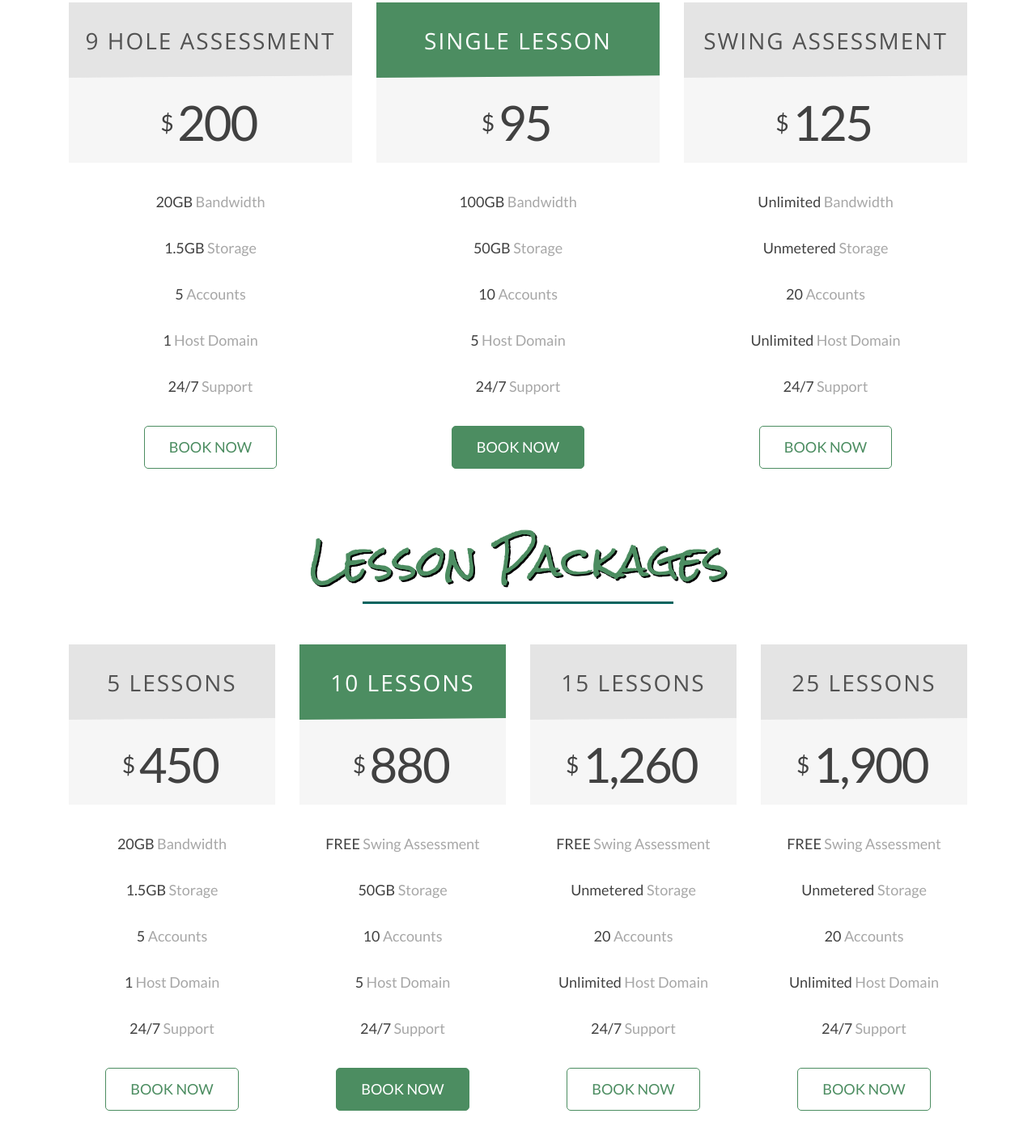
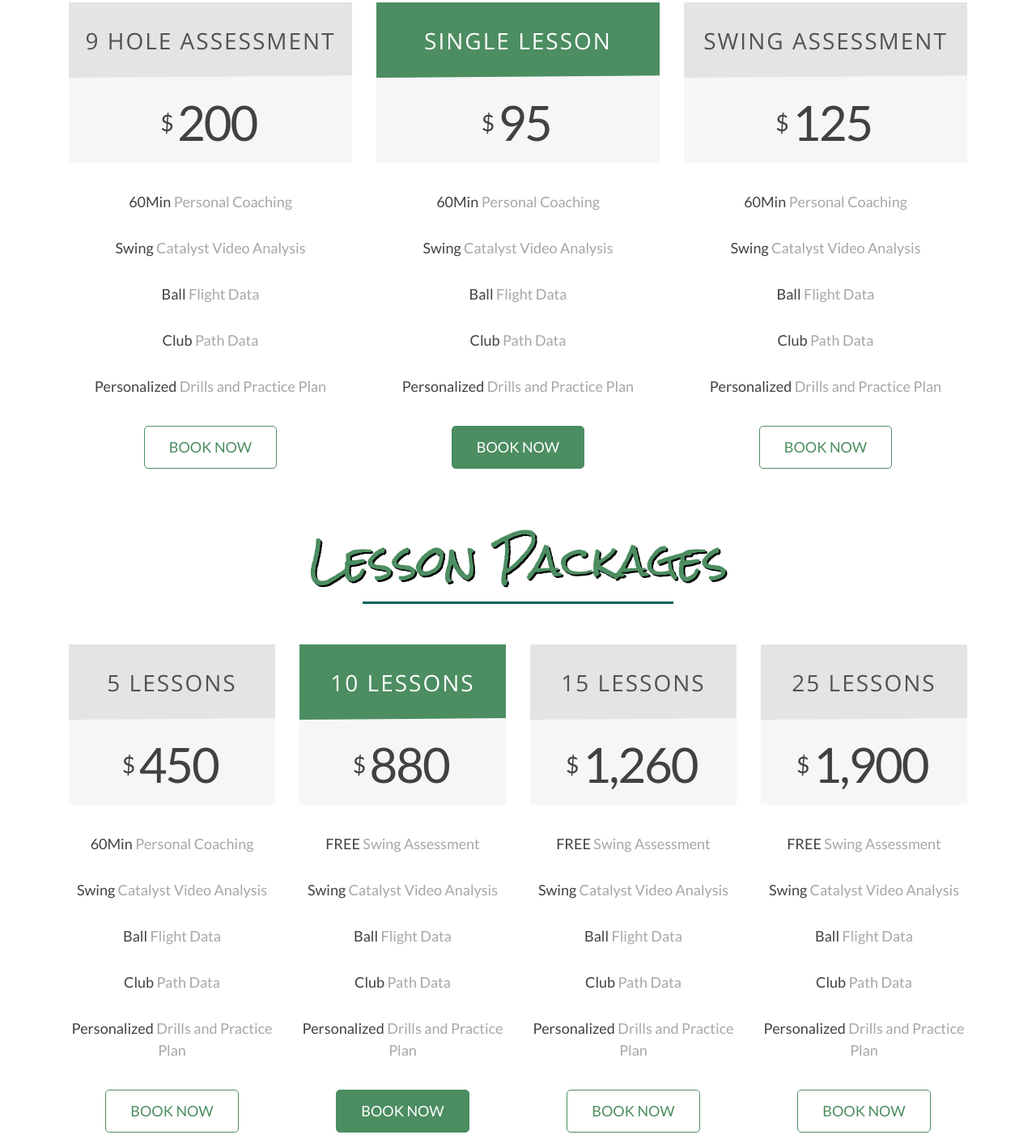
Before and after one commit to Neotek32/grundemangolf, a website: page lessons.html in a window 1280 px wide. Shown: the part 1206-2608 px from the top of the page at 81% size. Drawn offline with nearby package versions, Linux system fonts and the light colour scheme; a web font is replaced by a local one.

Commit message:
Updated Lesson Card Verbiage

```diff
--- a/lessons.html
+++ b/lessons.html
@@ -95,11 +95,11 @@
                         </div>
                         <div class="mypricing_feature_list">
                             <ul>
-                                <li><span>20GB</span> Bandwidth</li>
-                                <li><span>1.5GB</span> Storage</li>
-                                <li><span>5</span> Accounts</li>
-                                <li><span>1</span> Host Domain</li>
-                                <li><span>24/7</span> Support</li>
+                                <li><span>60Min</span> Personal Coaching</li>
+                                <li><span>Swing</span> Catalyst Video Analysis</li>
+                                <li><span>Ball</span> Flight Data</li>
+                                <li><span>Club</span> Path Data</li>
+                                <li><span>Personalized</span> Drills and Practice Plan</li>
                             </ul>
                         </div>
                         <div class="mypricing_price_btn clearfix"> <a class="" href="contact.html">Book Now</a> </div>
@@ -116,11 +116,11 @@
                         </div>
                         <div class="mypricing_feature_list">
                             <ul>
-                                <li><span>100GB</span> Bandwidth</li>
-                                <li><span>50GB</span> Storage</li>
-                                <li><span>10</span> Accounts</li>
-                                <li><span>5</span> Host Domain</li>
-                                <li><span>24/7</span> Support</li>
+                                <li><span>60Min</span> Personal Coaching</li>
+                                <li><span>Swing</span> Catalyst Video Analysis</li>
+                                <li><span>Ball</span> Flight Data</li>
+                                <li><span>Club</span> Path Data</li>
+                                <li><span>Personalized</span> Drills and Practice Plan</li>
                             </ul>
                         </div>
                         <div class="mypricing_price_btn clearfix"> <a class="" href="contact.html">Book Now</a> </div>
@@ -137,11 +137,11 @@
                         </div>
                         <div class="mypricing_feature_list">
                             <ul>
-                                <li><span>Unlimited</span> Bandwidth</li>
-                                <li><span>Unmetered</span> Storage</li>
-                                <li><span>20</span> Accounts</li>
-                                <li><span>Unlimited</span> Host Domain</li>
-                                <li><span>24/7</span> Support</li>
+                                <li><span>60Min</span> Personal Coaching</li>
+                                <li><span>Swing</span> Catalyst Video Analysis</li>
+                                <li><span>Ball</span> Flight Data</li>
+                                <li><span>Club</span> Path Data</li>
+                                <li><span>Personalized</span> Drills and Practice Plan</li>
                             </ul>
                         </div>
                         <div class="mypricing_price_btn clearfix"> <a class="" href="contact.html">Book Now</a> </div>
@@ -169,11 +169,11 @@
                         </div>
                         <div class="mypricing_feature_list">
                             <ul>
-                                <li><span>20GB</span> Bandwidth</li>
-                                <li><span>1.5GB</span> Storage</li>
-                                <li><span>5</span> Accounts</li>
-                                <li><span>1</span> Host Domain</li>
-                                <li><span>24/7</span> Support</li>
+                                <li><span>60Min</span> Personal Coaching</li>
+                                <li><span>Swing</span> Catalyst Video Analysis</li>
+                                <li><span>Ball</span> Flight Data</li>
+                                <li><span>Club</span> Path Data</li>
+                                <li><span>Personalized</span> Drills and Practice Plan</li>
                             </ul>
                         </div>
                         <div class="mypricing_price_btn clearfix"> <a class="" href="contact.html">Book Now</a> </div>
@@ -191,10 +191,10 @@
                         <div class="mypricing_feature_list">
                             <ul>
                                 <li><span>FREE</span> Swing Assessment</li>
-                                <li><span>50GB</span> Storage</li>
-                                <li><span>10</span> Accounts</li>
-                                <li><span>5</span> Host Domain</li>
-                                <li><span>24/7</span> Support</li>
+                                <li><span>Swing</span> Catalyst Video Analysis</li>
+                                <li><span>Ball</span> Flight Data</li>
+                                <li><span>Club</span> Path Data</li>
+                                <li><span>Personalized</span> Drills and Practice Plan</li>
                             </ul>
                         </div>
                         <div class="mypricing_price_btn clearfix"> <a class="" href="contact.html">Book Now</a> </div>
@@ -212,10 +212,10 @@
                         <div class="mypricing_feature_list">
                             <ul>
                                 <li><span>FREE</span> Swing Assessment</li>
-                                <li><span>Unmetered</span> Storage</li>
-                                <li><span>20</span> Accounts</li>
-                                <li><span>Unlimited</span> Host Domain</li>
-                                <li><span>24/7</span> Support</li>
+                                <li><span>Swing</span> Catalyst Video Analysis</li>
+                                <li><span>Ball</span> Flight Data</li>
+                                <li><span>Club</span> Path Data</li>
+                                <li><span>Personalized</span> Drills and Practice Plan</li>
                             </ul>
                         </div>
                         <div class="mypricing_price_btn clearfix"> <a class="" href="contact.html">Book Now</a> </div>
@@ -233,10 +233,10 @@
                         <div class="mypricing_feature_list">
                             <ul>
                                 <li><span>FREE</span> Swing Assessment</li>
-                                <li><span>Unmetered</span> Storage</li>
-                                <li><span>20</span> Accounts</li>
-                                <li><span>Unlimited</span> Host Domain</li>
-                                <li><span>24/7</span> Support</li>
+                                <li><span>Swing</span> Catalyst Video Analysis</li>
+                                <li><span>Ball</span> Flight Data</li>
+                                <li><span>Club</span> Path Data</li>
+                                <li><span>Personalized</span> Drills and Practice Plan</li>
                             </ul>
                         </div>
                         <div class="mypricing_price_btn clearfix"> <a class="" href="contact.html">Book Now</a> </div>
```
